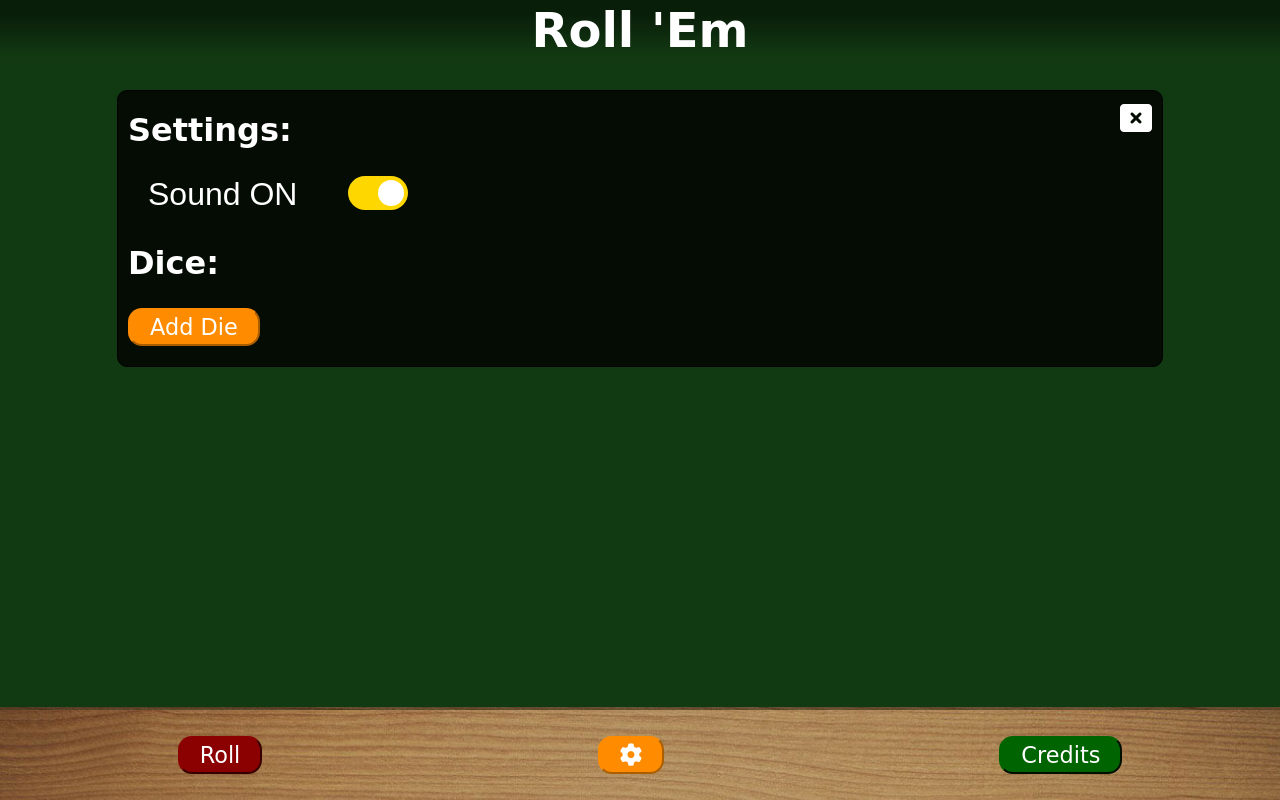
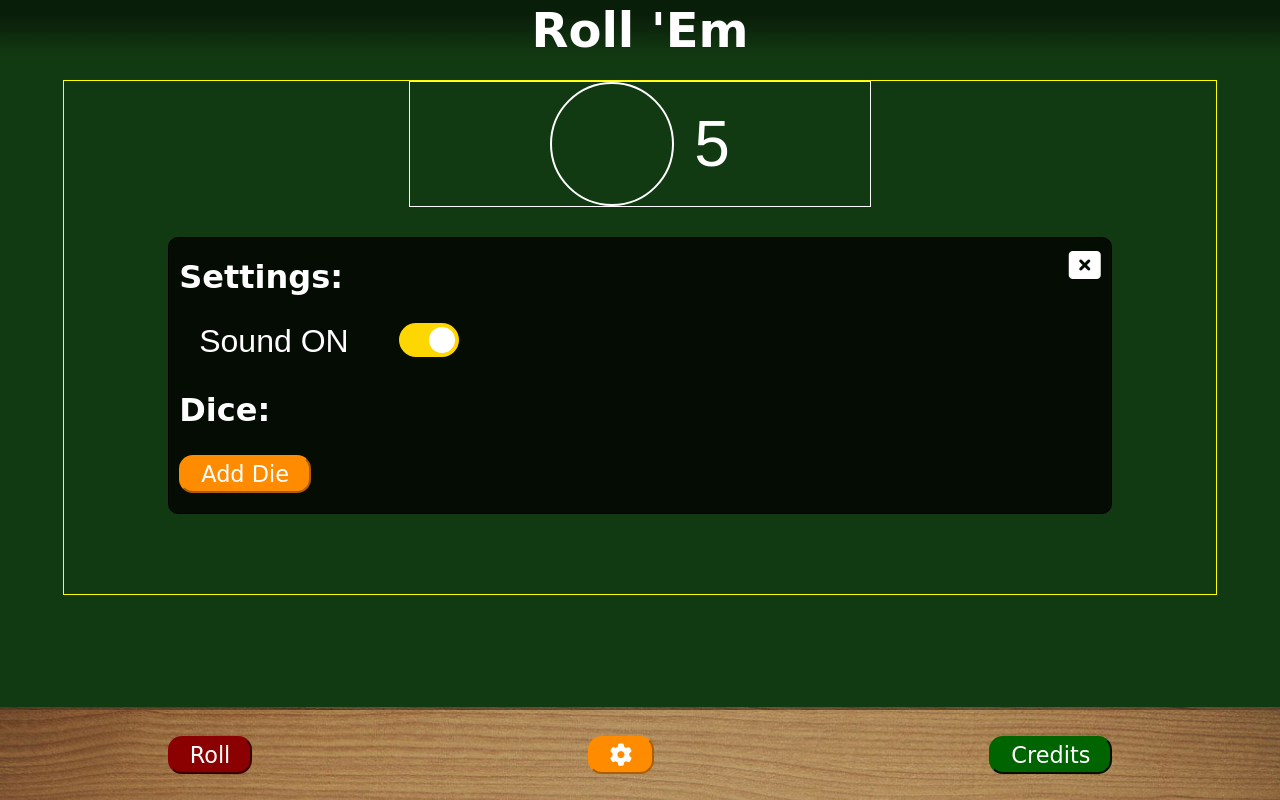
Before and after one commit to karmapoint/javascript_projects, a plain HTML site: page dice/index.html in a window 1280 px wide. Drawn offline with Linux system fonts and the light colour scheme; a web font is replaced by a local one.

Commit message:
work on render function

```diff
--- a/dice/index.html
+++ b/dice/index.html
@@ -17,10 +17,11 @@
 
       <div id="content">
         <div class="results">
+          <div class="result">
+            <div class="iconHolder d6 yellow">
+            </div>
+            5
         </div>
-
-
-
 
         <div class="settings modal">
           <div class="close settingClose"><i class="fa fa-window-close" aria-hidden="true"></i></div>
--- a/dice/index.js
+++ b/dice/index.js
@@ -87,10 +87,9 @@ function setupDelete() {
           activeDice.splice(j, 1);
         }
       }
-
-
     };
   }
+  render();
 }
 
 function setupSave() {
@@ -170,6 +169,7 @@ function saveDie(e){
 
       // add saved die into the activeDice array
       activeDice.push(newDie);
+      render();
     }
 }
 
@@ -193,18 +193,13 @@ function render(){
   let results = document.querySelector(".results");
   results.innerHTML = "";
 
-  // hide modals
-  const credits = document.querySelector('.credits');
-  credits.classList.add('hidden');
-  const settings = document.querySelector('.settings');
-  settings.classList.add('hidden');
-
   // check for dice
   if (activeDice.length === 0){
     results.innerHTML = "<h2>No Dice!</h2><p>Add dice in the settings.";
   } else {
     results.innerHTML = "";
     // loop through activeDice and render each
+
   }
 }
 
@@ -221,8 +216,14 @@ function rollDice(e){
     audio.play();
   }
 
+  // hide modals
+  const credits = document.querySelector('.credits');
+  credits.classList.add('hidden');
+  const settings = document.querySelector('.settings');
+  settings.classList.add('hidden');
+
   render();
-  //CHECK FOR OPEN MODALS AND CLOSE THEM?
+
 }
 
 const rollButton = document.querySelector('#roll');
--- a/dice/style.css
+++ b/dice/style.css
@@ -249,3 +249,33 @@ input:checked + .slider:before {
   margin-bottom: 10px;
   width: 160px;
 }
+
+
+.results {
+  margin-top: 20px;
+  border: 1px solid yellow;
+  display: flex;
+  flex-direction: row;
+  flex-wrap: wrap;
+  align-items: center;
+  justify-content: center;
+  width: 90%;
+}
+
+.result {
+  border: 1px solid white;
+  width: 40%;
+  display: flex;
+  flex-direction: row;
+  justify-content: center;
+  align-items: center;
+  font-size: 4em;
+}
+
+.iconHolder {
+  border-radius: 50%;
+  border: 2px solid white;
+  width: 120px;
+  height: 120px;
+  margin-right: 20px;
+}
```
